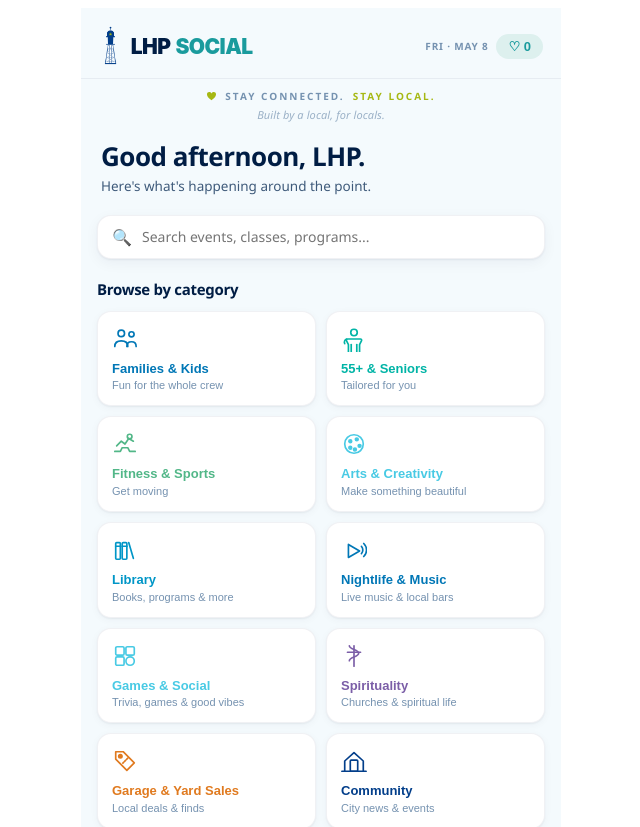
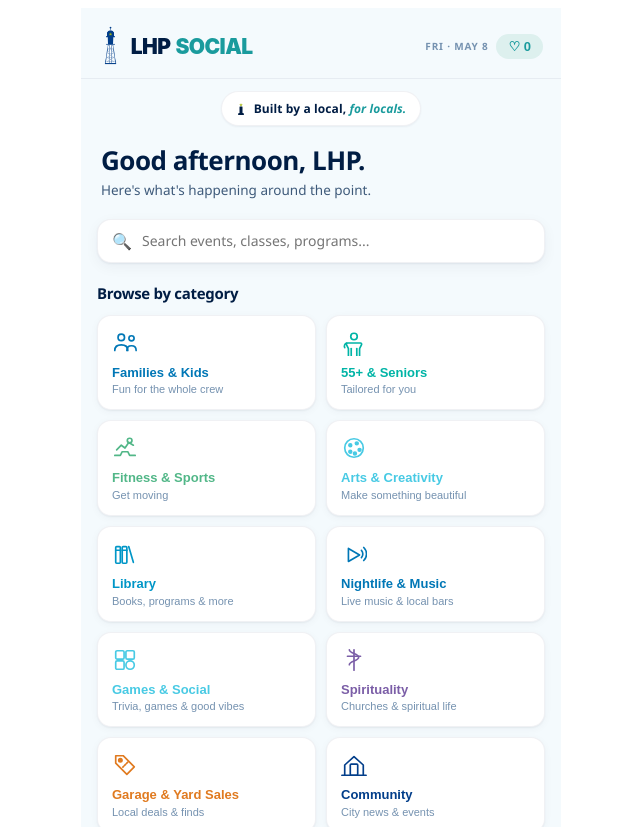
Before and after one commit to rebeccalword-lhp/lhpsocial, a React (Vite) app: page / in a window 1280 px wide. Shown: the top 827 px of the page, without its empty margins (319-959 px from the left). Built offline with nearby package versions, Linux system fonts and the light colour scheme.

Commit message:
Update lhp-app.jsx

```diff
--- a/src/lhp-app.jsx
+++ b/src/lhp-app.jsx
@@ -489,16 +489,16 @@ export default function LHPApp() {
         </div>
       </div>
 
-      {/* v4 signature lockup — "Stay Connected. Stay Local." + "Built by a local, for locals." */}
-      <div style={styles.signatureBlockTop}>
-        <div style={styles.signatureRow}>
-          <svg width="11" height="10" viewBox="0 0 11 10" fill="none">
-            <path d="M5.5 9.2C2 6.5 1 5 1 3.2 1 1.8 2 1 3.2 1c.9 0 1.7.5 2.3 1.4C6.1 1.5 6.9 1 7.8 1 9 1 10 1.8 10 3.2c0 1.8-1 3.3-4.5 6z" fill={LHP4.lime}/>
+      {/* Designer's mark — "Built by a local, for locals." sits below the wordmark */}
+      <div style={styles.designerMarkWrap}>
+        <div style={styles.designerMark}>
+          <svg width="10" height="14" viewBox="0 0 10 14" fill="none" style={{ flexShrink: 0 }}>
+            <path d="M5 1.2L5.6 2.4 6.8 2.6 5.6 3.4 5.6 4.6 5 3.8 4.4 4.6 4.4 3.4 3.2 2.6 4.4 2.4z" fill={LHP4.lime}/>
+            <rect x="3.5" y="4.6" width="3" height="6.5" rx="0.3" fill={LHP4.navy}/>
+            <path d="M2.5 11.1 L7.5 11.1 L8 13 L2 13 Z" fill={LHP4.navy}/>
           </svg>
-          <span>Stay Connected.</span>
-          <span style={styles.signatureLime}>Stay Local.</span>
+          <span style={styles.designerMarkText}>Built by a local, <em style={styles.designerMarkEm}>for locals.</em></span>
         </div>
-        <div style={styles.signatureItalic}>Built by a local, for locals.</div>
       </div>
 
       {/* Time-of-day greeting */}
@@ -774,6 +774,17 @@ export default function LHPApp() {
           <button onClick={() => setShowPrivacy(true)} style={styles.privacyLink}>Privacy Policy</button>
         </div>
         <div style={styles.footerCopyright}>© 2026 lhpsocial.com</div>
+      </div>
+
+      {/* v4 bottom signature — "Stay Connected. Stay Local." sign-off */}
+      <div style={styles.bottomSignature}>
+        <div style={styles.bottomSignatureRow}>
+          <svg width="11" height="10" viewBox="0 0 11 10" fill="none">
+            <path d="M5.5 9.2C2 6.5 1 5 1 3.2 1 1.8 2 1 3.2 1c.9 0 1.7.5 2.3 1.4C6.1 1.5 6.9 1 7.8 1 9 1 10 1.8 10 3.2c0 1.8-1 3.3-4.5 6z" fill={LHP4.lime}/>
+          </svg>
+          <span>Stay Connected.</span>
+          <span style={styles.bottomSignatureLime}>Stay Local.</span>
+        </div>
       </div>
 
       {showPrivacy && (
@@ -1063,11 +1074,15 @@ const styles = {
   privacyLink: { background: "none", border: "none", color: LHP4.mute, fontSize: 11, fontWeight: 700, cursor: "pointer", textDecoration: "underline", marginTop: 8, padding: 0 },
   footerCopyright: { color: LHP4.mute, fontSize: 10, marginTop: 6, opacity: 0.7 },
   footerLinkRow: { display: "flex", justifyContent: "center", alignItems: "center", gap: 8, marginTop: 10 },
-  // v4 signature lockup — sits at top, between header and greeting
-  signatureBlockTop: { display: "flex", flexDirection: "column", alignItems: "center", gap: 4, padding: "10px 16px 4px" },
-  signatureRow: { display: "flex", alignItems: "center", gap: 8, fontSize: 10, fontWeight: 700, letterSpacing: 2, textTransform: "uppercase", color: LHP4.mute },
-  signatureLime: { color: LHP4.lime },
-  signatureItalic: { fontSize: 11, fontStyle: "italic", color: LHP4.mute, opacity: 0.7, fontWeight: 400, letterSpacing: 0.1 },
+  // v4 bottom signature lockup — sign-off at end of page
+  bottomSignature: { display: "flex", flexDirection: "column", alignItems: "center", gap: 10, padding: "22px 16px 18px" },
+  bottomSignatureRow: { display: "flex", alignItems: "center", gap: 8, fontSize: 11, fontWeight: 700, letterSpacing: 2.5, textTransform: "uppercase", color: LHP4.mute },
+  bottomSignatureLime: { color: LHP4.lime },
+  // Designer's mark — slightly elevated "Built by a local, for locals."
+  designerMarkWrap: { display: "flex", justifyContent: "center", padding: "12px 16px 4px" },
+  designerMark: { display: "inline-flex", alignItems: "center", gap: 8, padding: "8px 14px", background: "#fff", border: `1px solid ${LHP4.hairSoft}`, borderRadius: 999, boxShadow: `0 1px 2px ${LHP4.hairSoft}` },
+  designerMarkText: { fontSize: 12, fontWeight: 600, color: LHP4.navy, letterSpacing: 0.1 },
+  designerMarkEm: { fontStyle: "italic", color: LHP4.teal, fontWeight: 700 },
   modalOverlay: { position: "fixed", top: 0, left: 0, right: 0, bottom: 0, background: "rgba(0,0,0,0.5)", zIndex: 1000, display: "flex", alignItems: "flex-end", justifyContent: "center" },
   modalBox: { background: "#fff", borderRadius: "20px 20px 0 0", width: "100%", maxWidth: 480, maxHeight: "80vh", overflow: "hidden", display: "flex", flexDirection: "column" },
   modalHeader: { display: "flex", justifyContent: "space-between", alignItems: "center", padding: "18px 20px 14px", borderBottom: `1px solid ${LHP4.hairSoft}` },
```
